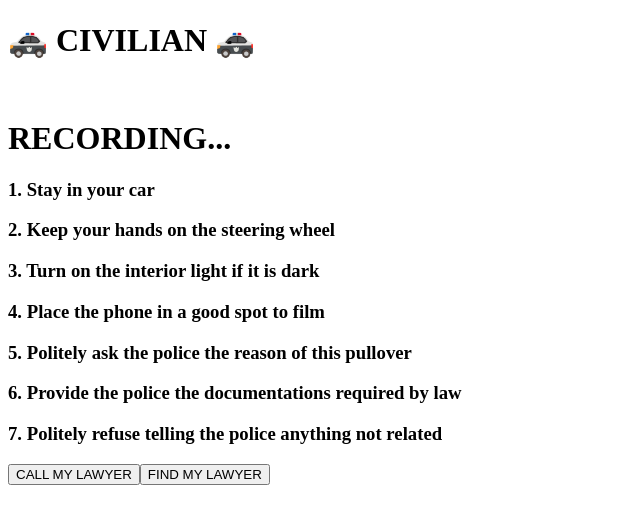
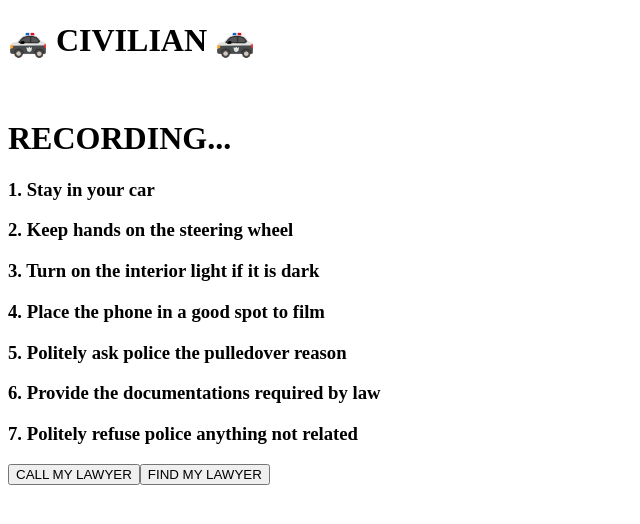
Before and after one commit to DFWHackers/Civilian, a React app: page / in a window 1280 px wide. Both pictures are taken after a click on the button "I GOT PULLED OVER !!!". Shown: the top 524 px of the page, without its empty margins (0-640 px from the left). Built offline with nearby package versions, Linux system fonts and the light colour scheme; the HTML template or start-up script is replaced by a standard one.

Commit message:
Edit steps

```diff
--- a/client/src/components/stepsPartOne.jsx
+++ b/client/src/components/stepsPartOne.jsx
@@ -13,12 +13,12 @@ class StepsPartOne extends React.Component {
         <h1 className="recordHeader"> RECORDING... </h1>
         <div>
           <h3>1. Stay in your car </h3>
-          <h3>2. Keep your hands on the steering wheel </h3>
-          <h3>3. Turn on the interior light if it is dark </h3>
+          <h3>2. Keep hands on the steering wheel </h3>
+          <h3>3. Turn on the interior light if it is dark</h3>
           <h3>4. Place the phone in a good spot to film</h3>
-          <h3>5. Politely ask the police the reason of this pullover</h3>
-          <h3>6. Provide the police the documentations required by law</h3>
-          <h3>7. Politely refuse telling the police anything not related</h3>
+          <h3>5. Politely ask police the pulledover reason</h3>
+          <h3>6. Provide the documentations required by law</h3>
+          <h3>7. Politely refuse police anything not related</h3>
           {this.props.clickCallLawyer
             ? < CallLawyer />
             : <button className="callLawyerBtn" onClick={this.props.handleCallLawyer}>CALL MY LAWYER</button>
```
